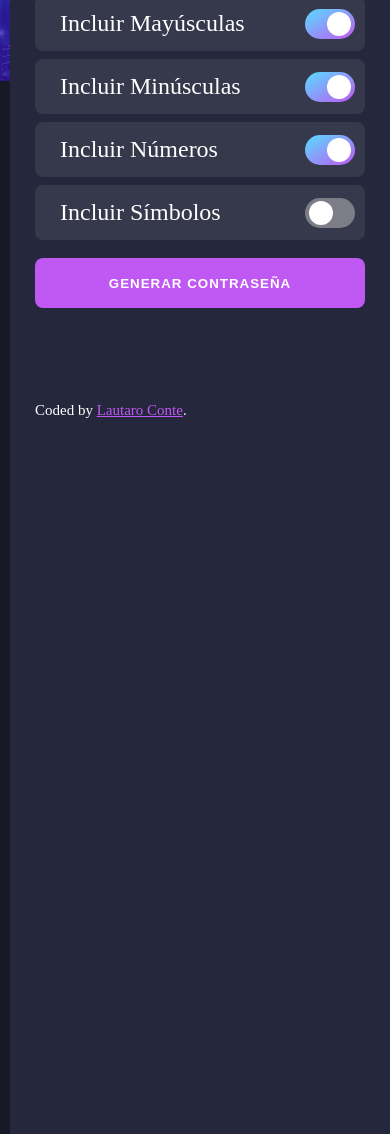
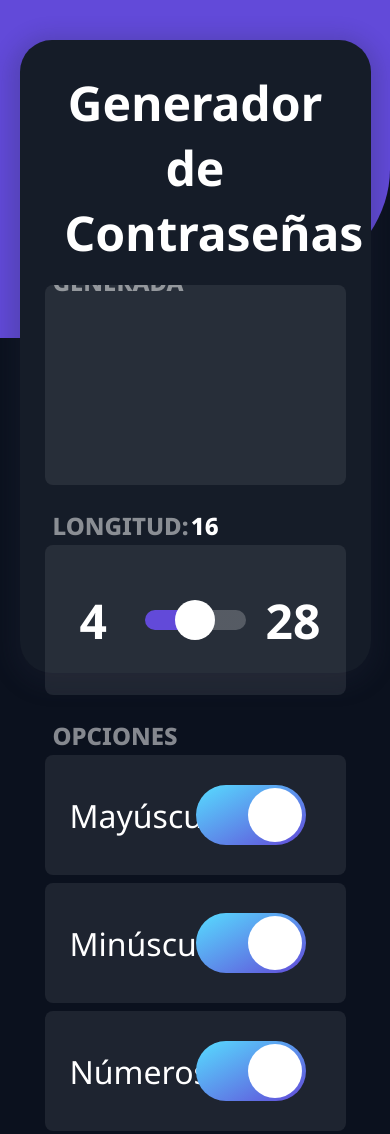
Before and after one commit to lauticonte/webPasswordGenerator, a plain HTML site: page index.html in a window 390 px wide. Shown: the top 1134 px of the page. Drawn offline with Linux system fonts and the light colour scheme.

Commit message:
💄 update ui

```diff
--- a/app.js
+++ b/app.js
@@ -141,6 +141,8 @@ copyBtn.addEventListener("click", () => {
 	copiedInfo.style.opacity = "0.75";
 });
 
+generateBtn.addEventListener("touchstart", () => {});
+
 // When Generate is clicked Password id generated.
 generateBtn.addEventListener("click", () => {
 	const length = +lengthEl.value;
--- a/index.html
+++ b/index.html
@@ -3,9 +3,13 @@
 	<link rel="stylesheet" href="./style.css">
 	<link rel="shortcut icon" href="./favicon.png">
 	<link rel='stylesheet' href='https://cdnjs.cloudflare.com/ajax/libs/font-awesome/5.11.2/css/all.min.css'>
+	<link rel="preconnect" href="https://fonts.googleapis.com">
+	<link rel="preconnect" href="https://fonts.gstatic.com" crossorigin>
+	<link href="https://fonts.googleapis.com/css2?family=Noto+Sans:ital,wght@0,100..900;1,100..900&family=Noto+Serif:ital,wght@0,100..900;1,100..900&display=swap" rel="stylesheet">
 </head>
 
 <body>
+<div class="background"></div>
 
 <div class="container">
 	<h2 class="title">Generador de Contraseñas</h2>
@@ -13,38 +17,38 @@
 		<div class="result__title field-title">Contraseña Generada</div>
 		<div class="result__info right">click para copiar</div>
 		<div class="result__info left">copiada</div>
-		<div class="result__viewbox" id="result">CLICK GENERAR</div>
+		<div class="result__viewbox" id="result"></div>
 		<button id="copy-btn" style="--x: 0; --y: 0"><i class="far fa-copy"></i></button>
 	</div>
-	<div class="length range__slider" data-min="4" data-max="32">
+	<div class="length range__slider" data-min="4" data-max="28">
 		<div class="length__title field-title" data-length='0'>longitud:</div>
-		<input id="slider" type="range" min="4" max="32" value="16" />
+		<input id="slider" type="range" min="4" max="28" value="16" />
 	</div>
 
 	<div class="settings">
 		<span class="settings__title field-title">opciones</span>
 		<div class="setting">
 			<input type="checkbox" id="uppercase" checked />
-			<label for="uppercase">Incluir Mayúsculas</label>
+			<label for="uppercase">Mayúsculas</label>
 		</div>
 		<div class="setting">
 			<input type="checkbox" id="lowercase" checked />
-			<label for="lowercase">Incluir Minúsculas</label>
+			<label for="lowercase">Minúsculas</label>
 		</div>
 		<div class="setting">
 			<input type="checkbox" id="number" checked />
-			<label for="number">Incluir Números</label>
+			<label for="number">Números</label>
 		</div>
 		<div class="setting">
 			<input type="checkbox" id="symbol" />
-			<label for="symbol">Incluir Símbolos</label>
+			<label for="symbol">Símbolos</label>
 		</div>
 	</div>
 
 	<button class="btn generate" id="generate">Generar Contraseña</button>
 
 	<p class="footer">
-		Coded by <a href="http://contelautaro.com.ar" className="footer-class">Lautaro Conte</a>.
+		coded by <a href="http://contelautaro.com.ar" className="footer-class">CONTE</a>
 	</p>
 </div>
 
--- a/style.css
+++ b/style.css
@@ -8,8 +8,8 @@
 
   /* Dark Theme */
   --color-gradient-start: hsl(192, 100%, 67%);
-  --color-gradient-end: hsl(280, 87%, 65%);
-  --color-very-dark-blue: hsl(235, 21%, 11%);
+  --color-gradient-end: #624AD9;
+  --color-very-dark-blue: #0B111E;
   --color-very-dark-desaturated-blue: hsl(235, 24%, 19%);
   --color-dark-light-grayish-blue: hsl(234, 39%, 85%);
   --color-dark-light-grayish-blue-hover: hsl(236, 33%, 92%);
@@ -18,16 +18,24 @@
   --color-dark-very-dark-grayish-blue-hover: hsl(237, 14%, 26%);
 }
 
+.background{
+  position: absolute;
+  height: 40vh;
+  z-index: -1;
+  width: 100%;
+  background-color: #624AD9;
+  border-end-end-radius: 70% 50%;
+  top: 0;
+}
+
 body {
   width: 100%;
   height: 100vh;
-  background-image: url(./bg-desktop-dark.jpg);
-  background-repeat: no-repeat;
-  background-size: contain;
   background-color: var(--color-very-dark-blue);
   display: flex;
   justify-content: center;
   align-items: center;
+  overflow: hidden;
 }
 
 button {
@@ -40,10 +48,10 @@ button {
   width: 400px;
   height: 700px;
   padding: 10px 25px;
-  background-color: #25273c;
+  background-color: #151C28;
   border-radius: 1rem;
   box-shadow: -1px 5px 20px 10px rgba(37, 39, 60, 0.2);
-  font-family: "Montserrat";
+  font-family: "Noto Sans";
 }
 .container h2.title {
   font-size: 1.45rem;
@@ -159,6 +167,7 @@ button {
 
 #slider {
   -webkit-appearance: none;
+  appearance: none;
   width: calc(100% - (70px));
   height: 2px;
   border-radius: 5px;
@@ -276,14 +285,17 @@ button {
   color: #fff;
   border: none;
   background: var(--color-gradient-end);
-  letter-spacing: 1px;
+  letter-spacing: 2px;
   font-weight: bold;
   text-transform: uppercase;
   cursor: pointer;
   transition: all 150ms ease;
+  font-family: 'Noto Sans';
+  font-size: 1.2rem;
 }
+
 .btn.generate:active {
-  transform: translateY(-3%);
+  transform: translateY(-3%) scale(0.95);
   box-shadow: 0 4px 8px rgba(255, 255, 255, 0.08);
 }
 
@@ -306,6 +318,11 @@ a:hover {
   color: #222;
 }
 
+a:visited{
+  color: #fff;
+  text-decoration: none;
+}
+
 .github-corner svg {
   position: absolute;
   right: 0;
@@ -322,8 +339,9 @@ a:hover {
 
 .footer {
   color: #fff;
-  margin: 10vh 0 0 0;
+  margin: 80px 0 0 0;
   font-size: 15px;
+  text-align: center;
 
 }
 
@@ -331,6 +349,7 @@ a:hover {
   color: var(--color-gradient-end);
   margin: 10vh 0 0 0;
   font-size: 15px;
+  text-decoration: none;
 }
 
 @keyframes octocat-wave {
@@ -346,16 +365,200 @@ a:hover {
 }
 
 @media screen and (max-width: 1200px) {
+
+  .background{
+    position: absolute;
+    height: 40vh;
+    z-index: -1;
+    width: 100%;
+    background-color: #624AD9;
+    border-end-end-radius: 70% 50%;
+  }
+
   .container h2.title {
     font-size: 2.5rem;
   }
+
+  body{
+    overflow: hidden;
+    width: 100%;
+    align-items: baseline;
+    max-height: fit-content;
+    background-image: none;
+
+  }
   .container {
       font-size: 1.5rem;
-      width: 700px;
-      height: 1500px;
-      margin-left:10px;
+      width: 90%;
+      height: 75vh;
+      margin-bottom: 0;
+      border-radius: 2rem;
   }
 
+  .container h2.title {
+    font-size: 3rem;
+    margin: 20px;
+    color: #fff;
+    text-align: center;
+  }
+
+  .result{
+    font-size: 3.5rem;
+    height: 200px;
+    position: relative;
+  }
+
+  .result__viewbox{
+    font-size: 3rem;
+    line-height: 200px;
+  }
+
+  .range__slider {
+    height: 150px;
+    margin: 60px 0;
+
+  }
+  .range__slider::before, .range__slider::after {
+    position: absolute;
+    color: #fff;
+    font-size: 3rem;
+    font-weight: bold;
+  }
+  .range__slider::before {
+
+    left: 35px;
+  }
+  .range__slider::after {
+
+    right: 25px;
+  }
+
+  #slider {
+
+    width: calc(100% - (200px));
+    height: 20px;
+    border-radius: 20px;
+
+  }
+
+  #slider::-webkit-slider-thumb {
+
+    width: 40px;
+    height: 40px;
+
+  }
+
+  .field-title {
+
+    position: absolute;
+    top: -20px;
+    left: 8px;
+    transform: translateY(-50%);
+    font-weight: 800;
+    color: rgba(255, 255, 255, 0.5);
+    text-transform: uppercase;
+    font-size: 1.5rem;
+    pointer-events: none;
+    user-select: none;
+    margin-right: 10px;
+  }
+
+
+  .range__slider .length__title::after {
+    content: attr(data-length);
+    position: absolute;
+    right: -30px;
+    font-variant-numeric: tabular-nums;
+    color: #fff;
+  }
+
+
+  .settings {
+    position: relative;
+    height: auto;
+    widows: 100%;
+    display: flex;
+    flex-direction: column;
+  }
+  .settings .setting {
+    position: relative;
+    width: 100%;
+    height: 120px;
+    background: rgba(255, 255, 255, 0.08);
+    border-radius: 8px;
+    display: flex;
+    align-items: center;
+    padding: 10px 25px;
+    color: #fff;
+    margin-bottom: 8px;
+    font-size: 2rem;
+  }
+
+  .settings .setting input + label::before {
+    margin-right: 30px;
+    height: 60px;
+    width: 110px;
+    border-radius: 30px;
+    background: rgba(214, 214, 214, 0.434);
+  }
+  .settings .setting input + label::after {
+    margin-right: 30px;
+    height: 54px;
+    width: 54px;
+    border-radius: 60px;
+    right: 74px;
+    background: #fff;
+  }
+
+  .btn.generate {
+    font-size: 3rem;
+    user-select: none;
+    position: relative;
+    width: 100%;
+    height: 150px;
+    margin: 10px 0;
+    margin-top: 80px;
+    border-radius: 2rem;
+    color: #fff;
+    border: none;
+    background: var(--color-gradient-end);
+    letter-spacing: 1px;
+    font-weight: bold;
+    text-transform: uppercase;
+    cursor: pointer;
+    transition: all 150ms ease;
+    font-family: 'Noto Sans';
+  }
+
+  .footer {
+    color: #fff;
+    margin: 80px 0 0 0;
+    font-size: 15px;
+
+  }
+
+  .footer > a {
+    color: var(--color-gradient-end);
+    margin: 10px 0 0 0;
+    font-size: 15px;
+  }
+
+  .result__info {
+    position: absolute;
+    bottom: 4px;
+    color: #fff;
+    font-size: 1.5rem;
+    transition: all 150ms ease-in-out;
+    transform: translateY(200%);
+    opacity: 0;
+  }
+
+  .result #copy-btn {
+    font-size: 1.5rem;
+    width: 80px;
+    height: 80px;
+
+  }
 
 }
 
```
